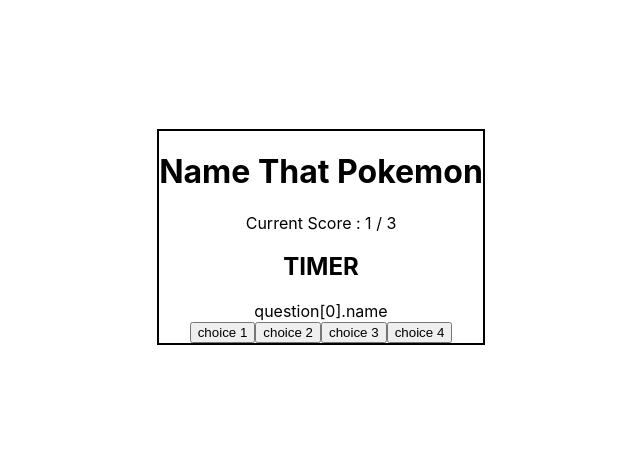
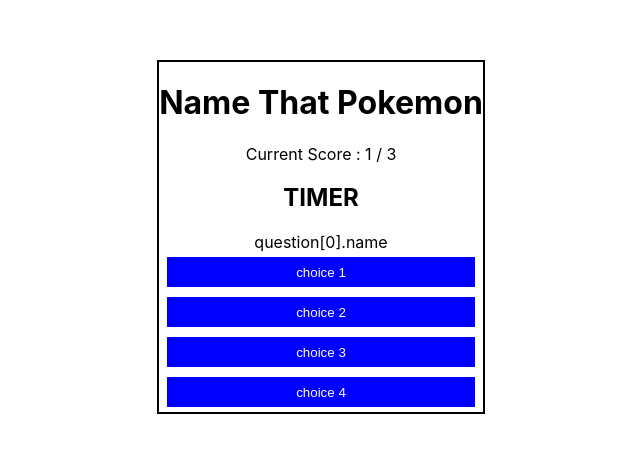
Before and after one commit to iamtreetop/carline-quiz, a React (Create React App) app: page / in a window 1280 px wide. Shown: the part 163-616 px from the top of the page, without its empty margins (319-959 px from the left). Built offline with nearby package versions, Linux system fonts and the light colour scheme; no server answers.

Commit message:
Add css to choices and choice components

```diff
--- a/src/App.js
+++ b/src/App.js
@@ -15,7 +15,7 @@
 
 function App() {
 
-  const [question, setQuestion] = useState({})
+  const [question, setQuestion] = useState()
 
   const requestPokemon = async() => {
     let num = getRandomNum(1, 894);
@@ -27,6 +27,7 @@
   }
 
   useEffect(() => {
+    debugger
     requestPokemon();
   }, []);
 
@@ -35,10 +36,9 @@
   return (
     <div className="main-container">
       <h1>Name That Pokemon</h1>
-      <Scoreboard total="3" score="1">SCOREBOARD</Scoreboard>
+      <Scoreboard total="3" score="1" />
       <h2>TIMER</h2>
       <Question question={question} />
-
       <Choices
         question={question}
       />
--- a/src/components/choice/choice.component.jsx
+++ b/src/components/choice/choice.component.jsx
@@ -5,7 +5,7 @@
 const Choice = ({ choice }) => {
 
   return (
-    <button value={choice}>
+    <button className="choice" value={choice}>
       {choice}
     </button>
   )
--- a/src/components/choice/choice.styles.scss
+++ b/src/components/choice/choice.styles.scss
@@ -0,0 +1,9 @@
+.choice {
+  width: 95%;
+  cursor: pointer;
+  background-color: blue;
+  border: none;
+  margin: 5px;
+  color: white;
+  height: 30px;
+};
--- a/src/components/choices/choices.styles.scss
+++ b/src/components/choices/choices.styles.scss
@@ -0,0 +1,7 @@
+.choices-container {
+  display: flex;
+  flex-direction: column;
+  justify-content: center;
+  align-items: center;
+  width: 100%;
+};
```
